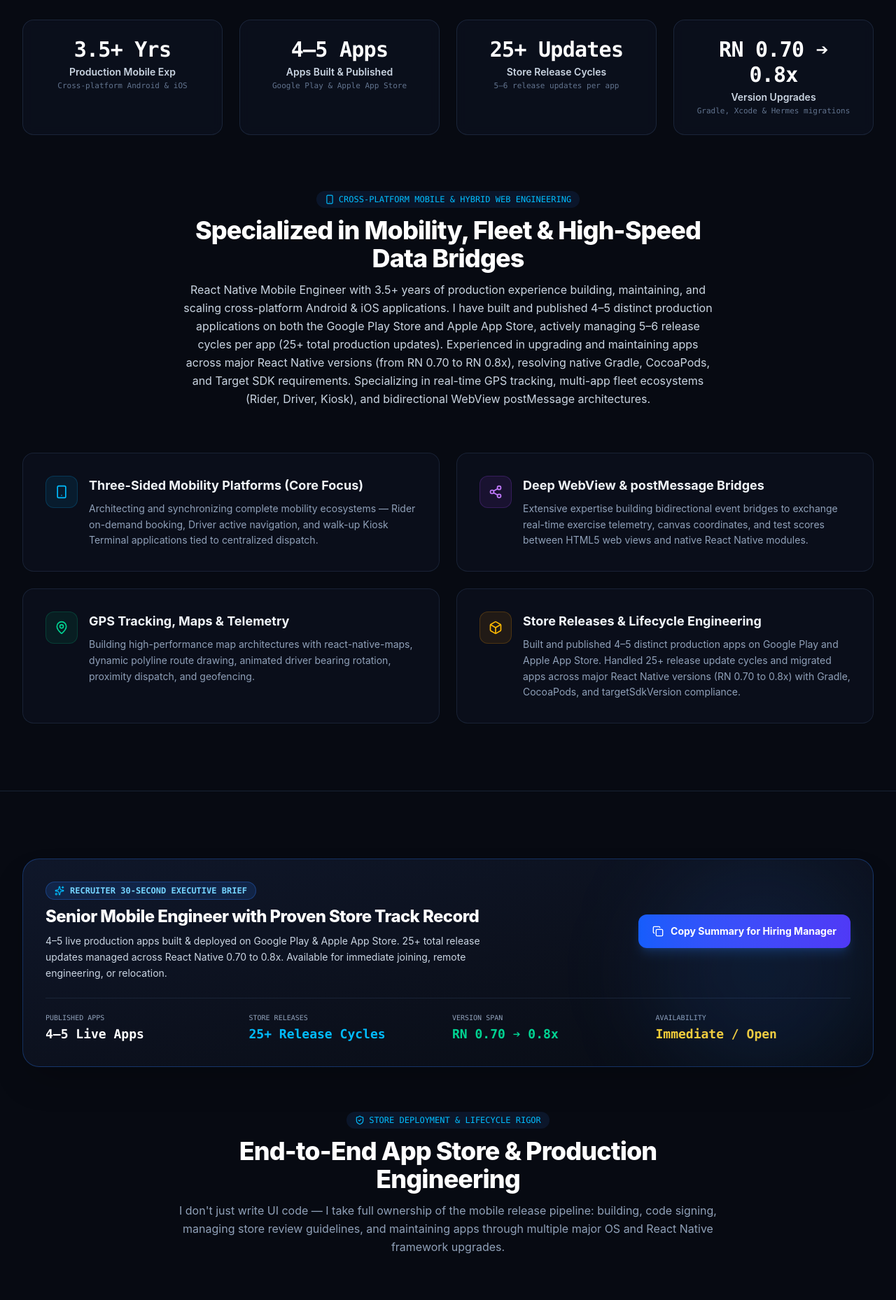
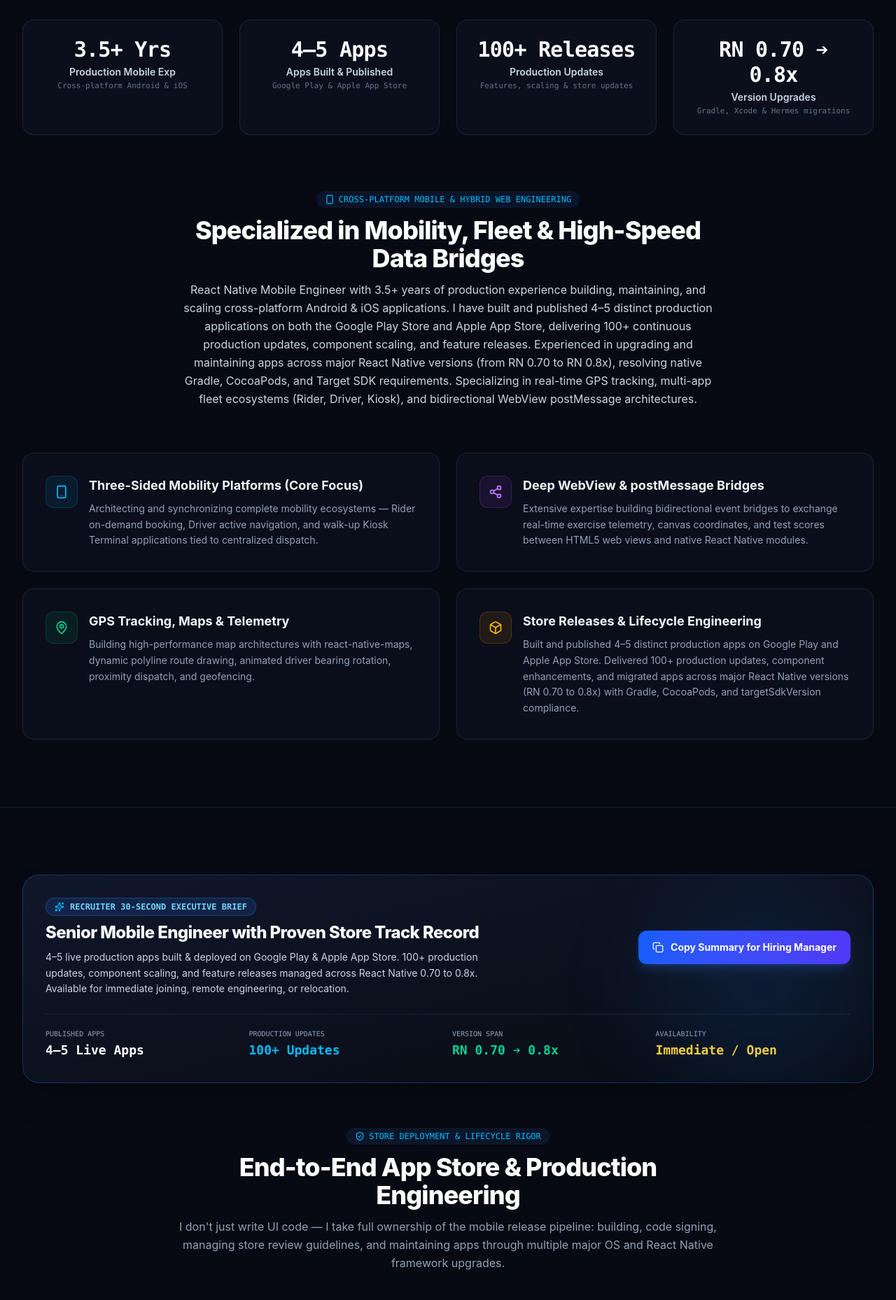
Before and after one commit to abhipal-dev/portfolio, a React (Vite) app: page / in a window 1280 px wide. Shown: the part 880-2738 px from the top of the page at 70% size. Built offline with nearby package versions, Linux system fonts and the light colour scheme.

Commit message:
Highlight 100+ production updates, component scaling, and store releases across RN 0.70 to 0.8x

```diff
--- a/public/resume.html
+++ b/public/resume.html
@@ -295,7 +295,7 @@
     <!-- Header -->
     <header class="header">
       <h1>Abhishek Pal</h1>
-      <div class="subtitle">React Native Mobile Engineer | 3.5+ Years | 4–5 Published Apps | 25+ Store Updates (RN 0.70 ➔ 0.8x)</div>
+      <div class="subtitle">React Native Mobile Engineer | 3.5+ Years | 4–5 Published Apps | 100+ Production Updates (RN 0.70 ➔ 0.8x)</div>
       <div class="contact-bar">
         <span>Agra, India (Open to Remote / Relocation)</span>
         <span class="sep">•</span>
@@ -315,7 +315,7 @@
     <section class="section">
       <h2 class="section-title">Professional Summary</h2>
       <p class="summary">
-        React Native Mobile Engineer with <strong>3.5+ years of production experience</strong> building, maintaining, and scaling high-performance cross-platform Android and iOS applications. Built and published <strong>4–5 distinct production applications</strong> on both the Google Play Store and Apple App Store, actively managing 5–6 release cycles per app (<strong>25+ total production releases</strong>) and upgrading framework versions across <strong>React Native 0.70 to 0.8x</strong> with Gradle, CocoaPods, and Android targetSdkVersion compliance. Specialized in real-time GPS tracking, interactive map architectures, background location telemetry, geofencing, driver dispatch workflows, and push notification systems. Additionally experienced in <strong>Web Development and advanced WebViews</strong> with bidirectional data bridges (postMessage). Currently leading mobile engineering for a three-sided mobility platform comprising Rider, Driver, and Kiosk Terminal applications synchronized with central Web dispatch software.
+        React Native Mobile Engineer with <strong>3.5+ years of production experience</strong> building, maintaining, and scaling high-performance cross-platform Android and iOS applications. Built and published <strong>4–5 distinct production applications</strong> on both the Google Play Store and Apple App Store, actively delivering <strong>100+ continuous production updates</strong>, component enhancements, and upgrading framework versions across <strong>React Native 0.70 to 0.8x</strong> with Gradle, CocoaPods, and Android targetSdkVersion compliance. Specialized in real-time GPS tracking, interactive map architectures, background location telemetry, geofencing, driver dispatch workflows, and push notification systems. Additionally experienced in <strong>Web Development and advanced WebViews</strong> with bidirectional data bridges (postMessage). Currently leading mobile engineering for a three-sided mobility platform comprising Rider, Driver, and Kiosk Terminal applications synchronized with central Web dispatch software.
       </p>
     </section>
 
--- a/src/components/About.jsx
+++ b/src/components/About.jsx
@@ -9,7 +9,7 @@ export default function About() {
   const metrics = [
     { label: 'Production Mobile Exp', value: '3.5+ Yrs', detail: 'Cross-platform Android & iOS' },
     { label: 'Apps Built & Published', value: '4–5 Apps', detail: 'Google Play & Apple App Store' },
-    { label: 'Store Release Cycles', value: '25+ Updates', detail: '5–6 release updates per app' },
+    { label: 'Production Updates', value: '100+ Releases', detail: 'Features, scaling & store updates' },
     { label: 'Version Upgrades', value: 'RN 0.70 ➔ 0.8x', detail: 'Gradle, Xcode & Hermes migrations' },
   ];
 
@@ -39,7 +39,7 @@ export default function About() {
       icon: Box,
       title: 'Store Releases & Lifecycle Engineering',
       description:
-        'Built and published 4–5 distinct production apps on Google Play and Apple App Store. Handled 25+ release update cycles and migrated apps across major React Native versions (RN 0.70 to 0.8x) with Gradle, CocoaPods, and targetSdkVersion compliance.',
+        'Built and published 4–5 distinct production apps on Google Play and Apple App Store. Delivered 100+ production updates, component enhancements, and migrated apps across major React Native versions (RN 0.70 to 0.8x) with Gradle, CocoaPods, and targetSdkVersion compliance.',
       accent: 'text-amber-400 bg-amber-500/10 border-amber-500/20',
     },
   ];
--- a/src/components/Hero.jsx
+++ b/src/components/Hero.jsx
@@ -46,7 +46,7 @@ export default function Hero() {
             {/* Live Status Pill */}
             <div className="inline-flex items-center gap-2 px-3.5 py-1.5 rounded-full bg-[#0d1424] border border-slate-800 text-xs font-mono font-medium shadow-sm">
               <span className="w-2 h-2 rounded-full bg-emerald-400 animate-ping" />
-              <span className="text-slate-300">4–5 Apps Published • 25+ Store Updates • RN 0.70 ➔ 0.8x</span>
+              <span className="text-slate-300">4–5 Apps Published • 100+ Production Updates • RN 0.70 ➔ 0.8x</span>
             </div>
 
             {/* Main Headline */}
@@ -64,7 +64,7 @@ export default function Hero() {
 
             {/* Value Proposition Description */}
             <p className="text-sm sm:text-lg text-slate-300 max-w-2xl mx-auto lg:mx-0 leading-relaxed font-normal">
-              Specialized in <strong className="text-white font-semibold">Real-Time GPS Tracking</strong>, <strong className="text-white font-semibold">Google Maps SDK</strong>, 3-sided fleet platforms (Rider, Driver, Kiosk), and advanced <strong className="text-white font-semibold">WebView bidirectional data bridges</strong>. Built and published 4–5 distinct production apps on <strong className="text-white font-semibold">Google Play & Apple App Store</strong> with 25+ release update cycles across React Native 0.70 to 0.8x.
+              Specialized in <strong className="text-white font-semibold">Real-Time GPS Tracking</strong>, <strong className="text-white font-semibold">Google Maps SDK</strong>, 3-sided fleet platforms (Rider, Driver, Kiosk), and advanced <strong className="text-white font-semibold">WebView bidirectional data bridges</strong>. Built and published 4–5 distinct production apps on <strong className="text-white font-semibold">Google Play & Apple App Store</strong> with 100+ continuous production updates, component scaling, and release cycles across React Native 0.70 to 0.8x.
             </p>
 
             {/* Quick Contact & Location Chips */}
--- a/src/components/StoreLifecycle.jsx
+++ b/src/components/StoreLifecycle.jsx
@@ -21,7 +21,7 @@ export default function StoreLifecycle() {
 
   const handleCopyPitch = () => {
     const pitchText = `Abhishek Pal — Senior React Native Mobile Engineer (3.5+ Years Exp)
-• Production Record: 4–5 published apps on Google Play & App Store, 25+ store release cycles.
+• Production Record: 4–5 published apps on Google Play & App Store, 100+ production updates & releases.
 • Upgrades & Tooling: Maintained & upgraded apps from React Native 0.70 to 0.8x (Gradle, Xcode, Hermes, Target SDK 34/35).
 • Core Specialties: Real-time GPS Maps, 3-Sided Fleet Mobility (Rider/Driver/Kiosk), Bidirectional WebView bridges, MMKV caching.
 • Availability: Immediate / Flexible • Open to Remote & Relocation
@@ -60,14 +60,14 @@ export default function StoreLifecycle() {
     },
     {
       title: 'Framework Upgrades (RN 0.70 ➔ 0.8x)',
-      badge: '5–6 Updates per App',
+      badge: '100+ Updates Managed',
       color: 'border-purple-500/30 bg-purple-950/20 text-purple-400',
       icon: RefreshCw,
       points: [
         'Upgraded 4–5 production apps across major React Native releases (RN 0.70 up to RN 0.8x).',
         'Updated Android Gradle Plugin (AGP), Java 17 toolchain, and CocoaPods build targets.',
         'Migrated and stabilized apps on the Hermes JavaScript engine for sub-second launch times.',
-        'Maintained a 99.8%+ crash-free session rate across 25+ combined store release cycles.',
+        'Maintained a 99.8%+ crash-free session rate across 100+ production component & store updates.',
       ],
     },
   ];
@@ -91,7 +91,7 @@ export default function StoreLifecycle() {
                 Senior Mobile Engineer with Proven Store Track Record
               </h3>
               <p className="text-xs sm:text-sm text-slate-300 leading-relaxed">
-                4–5 live production apps built & deployed on Google Play & Apple App Store. 25+ total release updates managed across React Native 0.70 to 0.8x. Available for immediate joining, remote engineering, or relocation.
+                4–5 live production apps built & deployed on Google Play & Apple App Store. 100+ production updates, component scaling, and feature releases managed across React Native 0.70 to 0.8x. Available for immediate joining, remote engineering, or relocation.
               </p>
             </div>
 
@@ -128,8 +128,8 @@ export default function StoreLifecycle() {
               <div className="text-base sm:text-lg font-bold text-white font-mono mt-0.5">4–5 Live Apps</div>
             </div>
             <div>
-              <div className="text-[10px] font-mono text-slate-400 uppercase">Store Releases</div>
-              <div className="text-base sm:text-lg font-bold text-sky-400 font-mono mt-0.5">25+ Release Cycles</div>
+              <div className="text-[10px] font-mono text-slate-400 uppercase">Production Updates</div>
+              <div className="text-base sm:text-lg font-bold text-sky-400 font-mono mt-0.5">100+ Updates</div>
             </div>
             <div>
               <div className="text-[10px] font-mono text-slate-400 uppercase">Version Span</div>
--- a/src/data/portfolioData.js
+++ b/src/data/portfolioData.js
@@ -2,9 +2,9 @@ export const portfolioData = {
   personal: {
     name: "Abhishek Pal",
     role: "React Native Mobile Engineer",
-    subRole: "4–5 Production Apps Shipped • 25+ Store Releases • React Native 0.70 ➔ 0.8x",
+    subRole: "4–5 Production Apps Shipped • 100+ Production Updates • React Native 0.70 ➔ 0.8x",
     tagline: "Dedicated to building high-performance cross-platform Android & iOS applications with real-time GPS tracking, multi-app mobility ecosystems, and advanced WebView data bridges.",
-    bio: "React Native Mobile Engineer with 3.5+ years of production experience building, maintaining, and scaling cross-platform Android & iOS applications. I have built and published 4–5 distinct production applications on both the Google Play Store and Apple App Store, actively managing 5–6 release cycles per app (25+ total production updates). Experienced in upgrading and maintaining apps across major React Native versions (from RN 0.70 to RN 0.8x), resolving native Gradle, CocoaPods, and Target SDK requirements. Specializing in real-time GPS tracking, multi-app fleet ecosystems (Rider, Driver, Kiosk), and bidirectional WebView postMessage architectures.",
+    bio: "React Native Mobile Engineer with 3.5+ years of production experience building, maintaining, and scaling cross-platform Android & iOS applications. I have built and published 4–5 distinct production applications on both the Google Play Store and Apple App Store, delivering 100+ continuous production updates, component scaling, and feature releases. Experienced in upgrading and maintaining apps across major React Native versions (from RN 0.70 to RN 0.8x), resolving native Gradle, CocoaPods, and Target SDK requirements. Specializing in real-time GPS tracking, multi-app fleet ecosystems (Rider, Driver, Kiosk), and bidirectional WebView postMessage architectures.",
     email: "abhipal85350@gmail.com",
     phone: "+91-9870962636",
     location: "Agra, India (Open to Remote / Relocation)",
@@ -19,7 +19,7 @@ export const portfolioData = {
   stats: [
     { label: "Production Experience", value: "3.5+ Yrs", detail: "Android & iOS releases" },
     { label: "Production Apps Shipped", value: "4–5 Apps", detail: "Google Play & App Store" },
-    { label: "Store Release Cycles", value: "25+ Updates", detail: "5–6 updates per app" },
+    { label: "Production Updates", value: "100+ Releases", detail: "Continuous feature deployments" },
     { label: "Framework Upgrades", value: "RN 0.70 ➔ 0.8x", detail: "Gradle, Xcode & Hermes" },
   ],
 
```
